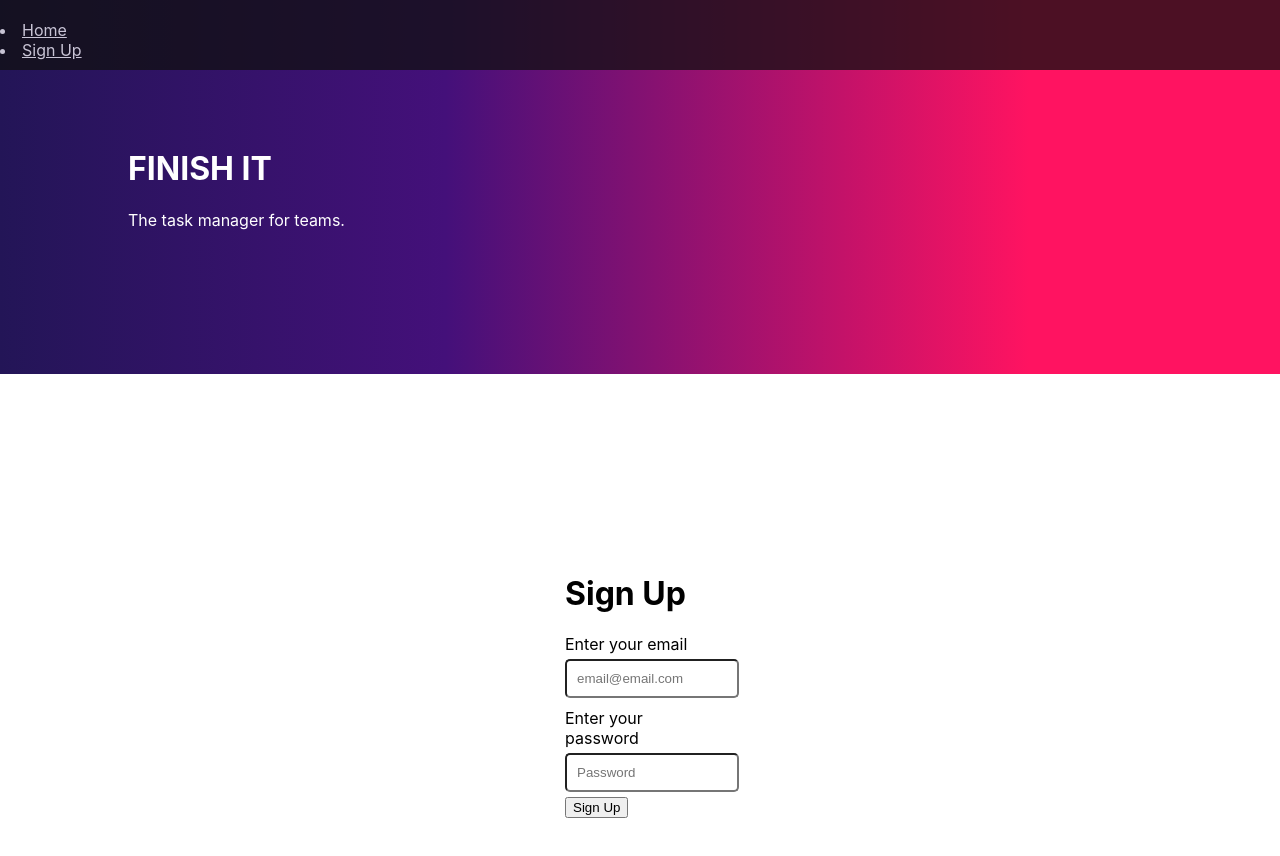
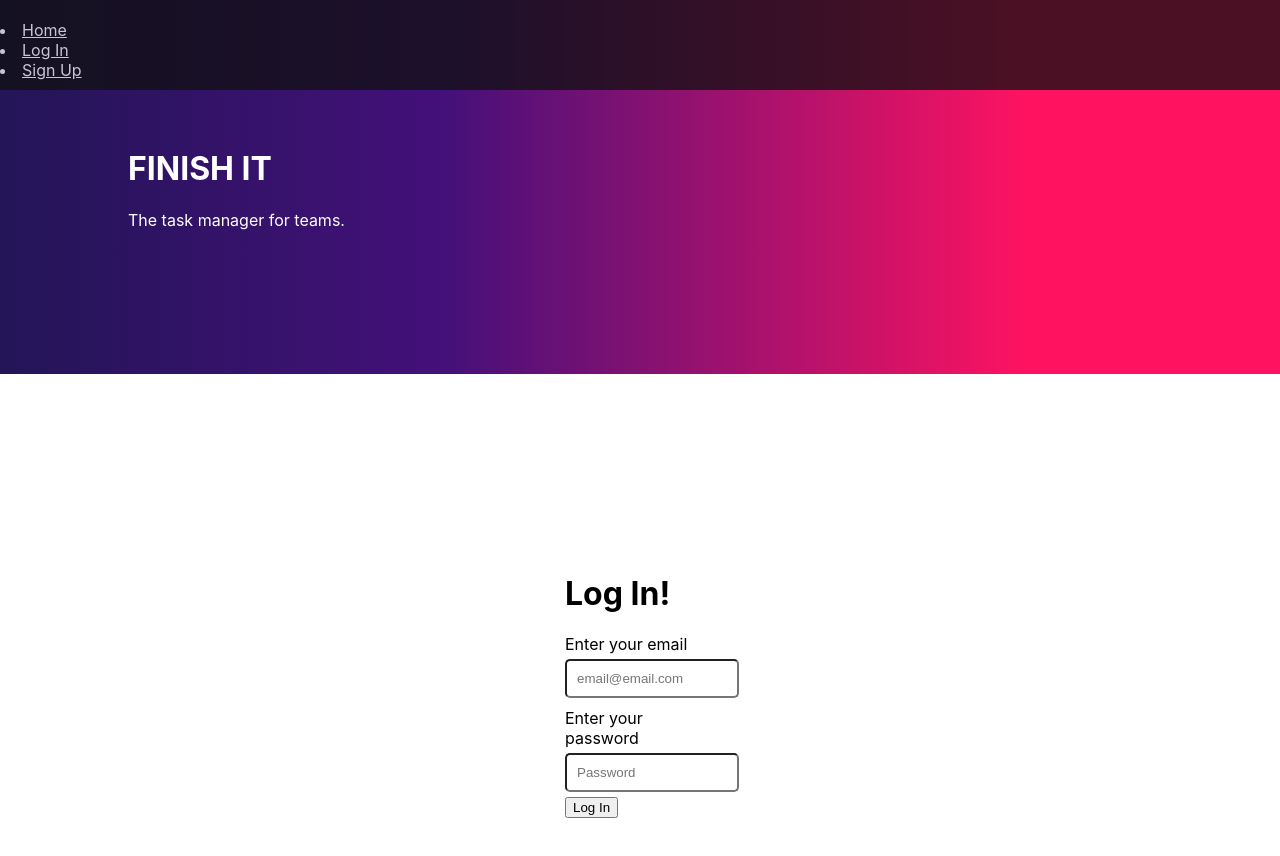
Before and after one commit to tracy-tucker/finish-it, a React (Create React App) app: page /login in a window 1280 px wide. Before the commit this address led to /signup. Shown: the top 856 px of the page. Built offline with nearby package versions, Linux system fonts and the light colour scheme; no server answers.

Commit message:
conditional added to  reroute signed-in/signed-out users to dashboard or login

```diff
--- a/src/App.js
+++ b/src/App.js
@@ -79,10 +79,10 @@ function App() {
       <Hero />
       <Switch>
         <Route path={ROUTES.SIGNUP} component={SignUp} />
+        <Route path={ROUTES.LOGIN} component={Login} />
         <PrivateRoute>
           <Dashboard />
         </PrivateRoute>
-        <Route path={ROUTES.LOGIN} component={Login} />
         <Route path={ROUTES.HOME} component={Home} />
       </Switch>
     </Router>
--- a/src/components/Navbar.js
+++ b/src/components/Navbar.js
@@ -2,13 +2,26 @@ import React from 'react'
 import { Link } from 'react-router-dom'
 import './styles.css'
 import * as ROUTES from '../constants/routes'
+import { useAuth } from '../context/AuthContext'
 
 function Navbar() {
+    const auth = useAuth();
     return (
         <div>
             <header className="Navbar">
                 <Link to={ROUTES.HOME}><li>Home</li></Link>
-                <Link to={ROUTES.SIGNUP}><li>Sign Up</li></Link>
+                {auth.user ? (
+                    <>
+                        <Link to={ROUTES.DASHBOARD}><li>Go to Dashboard</li></Link>
+                        <li onClick={() => auth.signout()}>Sign Out</li>
+                    </>
+                ): (
+                    <>
+                        <Link to={ROUTES.LOGIN}><li>Log In</li></Link>
+                        <Link to={ROUTES.SIGNUP}><li>Sign Up</li></Link>
+                    </>
+                )}
+
             </header>
         </div>
     )
--- a/src/pages/Login.js
+++ b/src/pages/Login.js
@@ -28,13 +28,17 @@
 
 // Add a better message handling for user's experience.
 
-import React, { useState, useContext } from 'react'
-import { FirebaseContext } from '../context/FirebaseContext'
+import React, { useState } from 'react'
+import { useHistory } from 'react-router-dom'
+import { DASHBOARD } from '../constants/routes'
 import '../components/styles.css'
+import { useAuth } from '../context/AuthContext'
 
 const Login = () => {
     const [emailValue, setEmailValue] = useState('')
     const [passwordValue, setPasswordValue] = useState('')
+    const auth = useAuth
+    let history = useHistory()
 
     // const { firebase } = useContext(FirebaseContext)
 
@@ -43,11 +47,11 @@ const Login = () => {
             <h1>Log In!</h1>
             <form onSubmit={(e) => {
                     e.preventDefault()
-                    // firebase.auth().createUserWithEmailAndPassword(email, password)
-                    // .then(() => alert("sign up!"))
-                    // .catch((error) => alert(error.message))
-                    // setEmail('')
-                    // setPassword('')
+                    auth.signin({
+                        email: emailValue,
+                        password: passwordValue,
+                        callback: () => history.push(DASHBOARD)
+                    })
                 }}
             >
                 <label>Enter your email</label>
--- a/src/pages/SignUp.js
+++ b/src/pages/SignUp.js
@@ -35,7 +35,7 @@ import { useAuth } from '../context/AuthContext'
 const SignUp = () => {
     const [email, setEmail] = useState('')
     const [password, setPassword] = useState('')
-    const history = useHistory();
+    let history = useHistory();
 
     const auth = useAuth()
 
```
